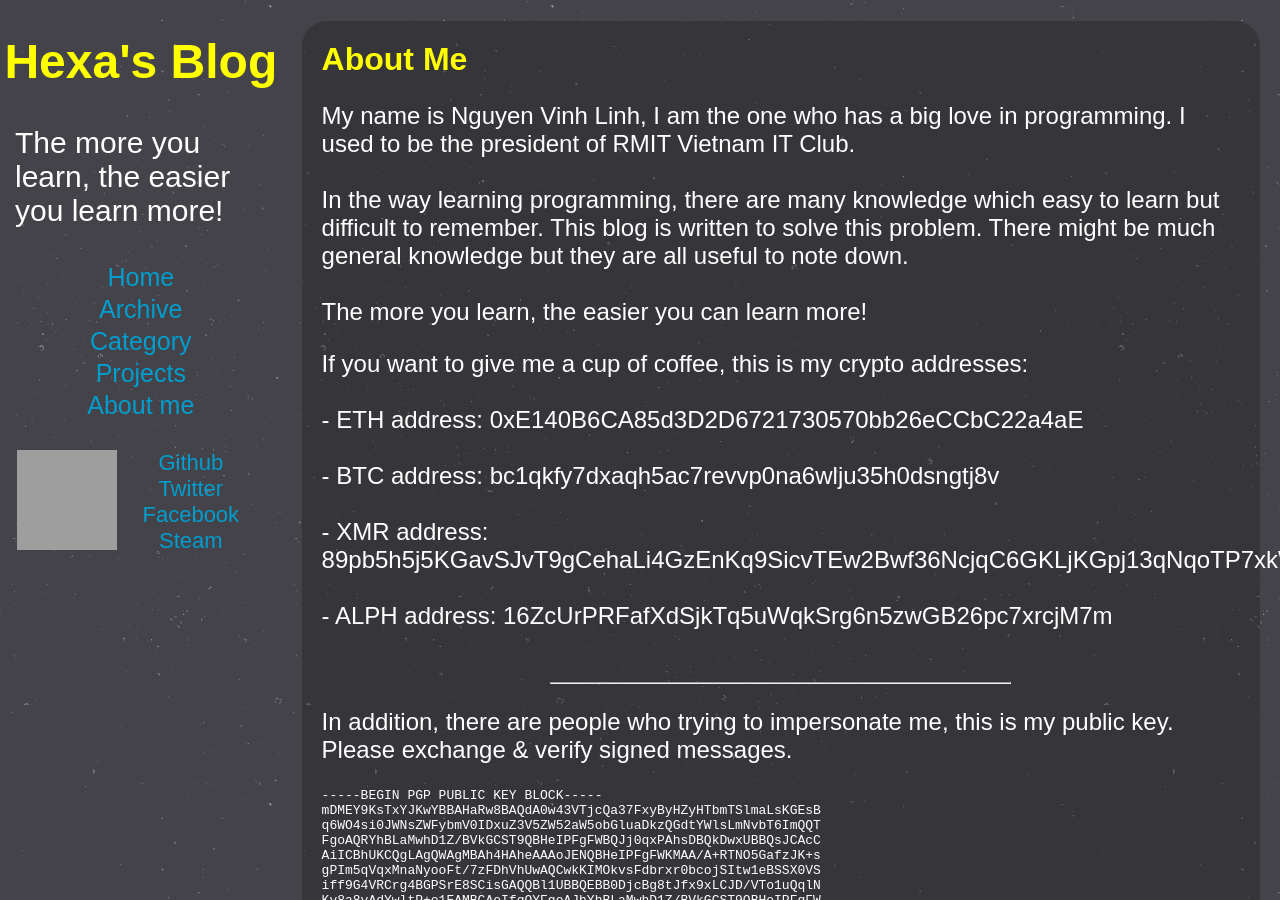
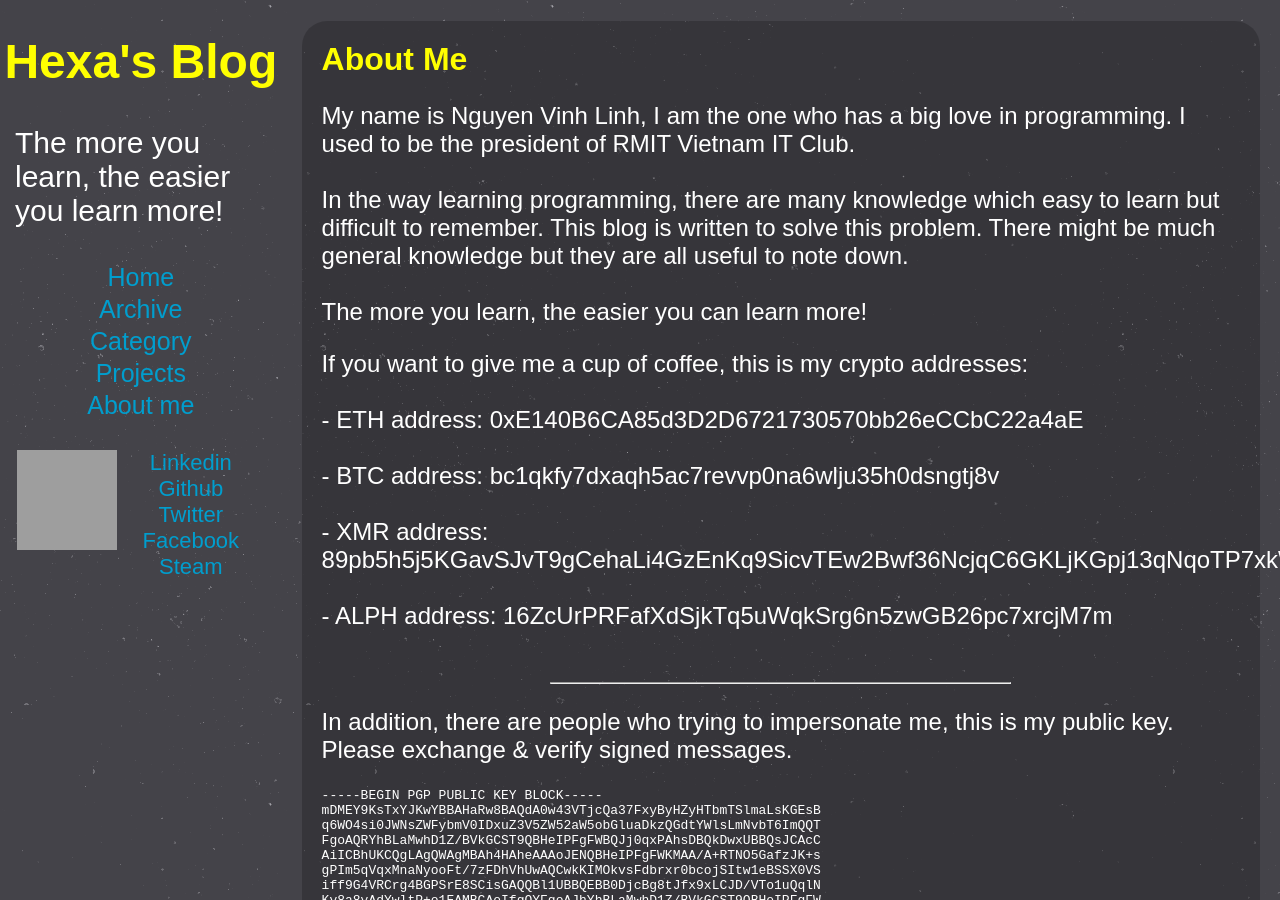
Before and after one commit to nguyenvinhlinh/nguyenvinhlinh.github.io, a Jekyll site: the page built from about.html, in a window 1280 px wide. Built offline with Jekyll 4.4.1, drawn with Linux system fonts in a browser that asks for light colours; grey boxes are pictures that could not be loaded.

Commit message:
add linkedin

```diff
--- a/_config.yml
+++ b/_config.yml
@@ -3,8 +3,9 @@ email: nguyenvinhlinh93@gmail.com
 description: The more you learn, the easier you learn more!
 baseurl: "" # the subpath of your site, e.g. /blog
 url: "https://hexalink.xyz" # the base hostname & protocol for your site, e.g. http://example.com
+linkedin_url: "https://www.linkedin.com/in/linh-nguyen-vinh-96185b6b/"
+github_username:  "https://github.com/nguyenvinhlinh"
 twitter_username: "https://twitter.com/LinhNguyenV"
-github_username:  "https://github.com/nguyenvinhlinh"
 facebook_username: "https://www.facebook.com/LinkBall"
 steam_url: "https://steamcommunity.com/id/LinkVN/"
 timezone: Asia/Bangkok
--- a/_layouts/default.html
+++ b/_layouts/default.html
@@ -28,6 +28,7 @@
         <div class="avatar">
         </div>
         <div class="contact">
+          <a href="{{site.linkedin_url}}">Linkedin</a>
           <a href="{{site.github_username}}">Github</a>
           <a href="{{site.twitter_username}}">Twitter</a>
           <a href="{{site.facebook_username}}">Facebook</a>
```
